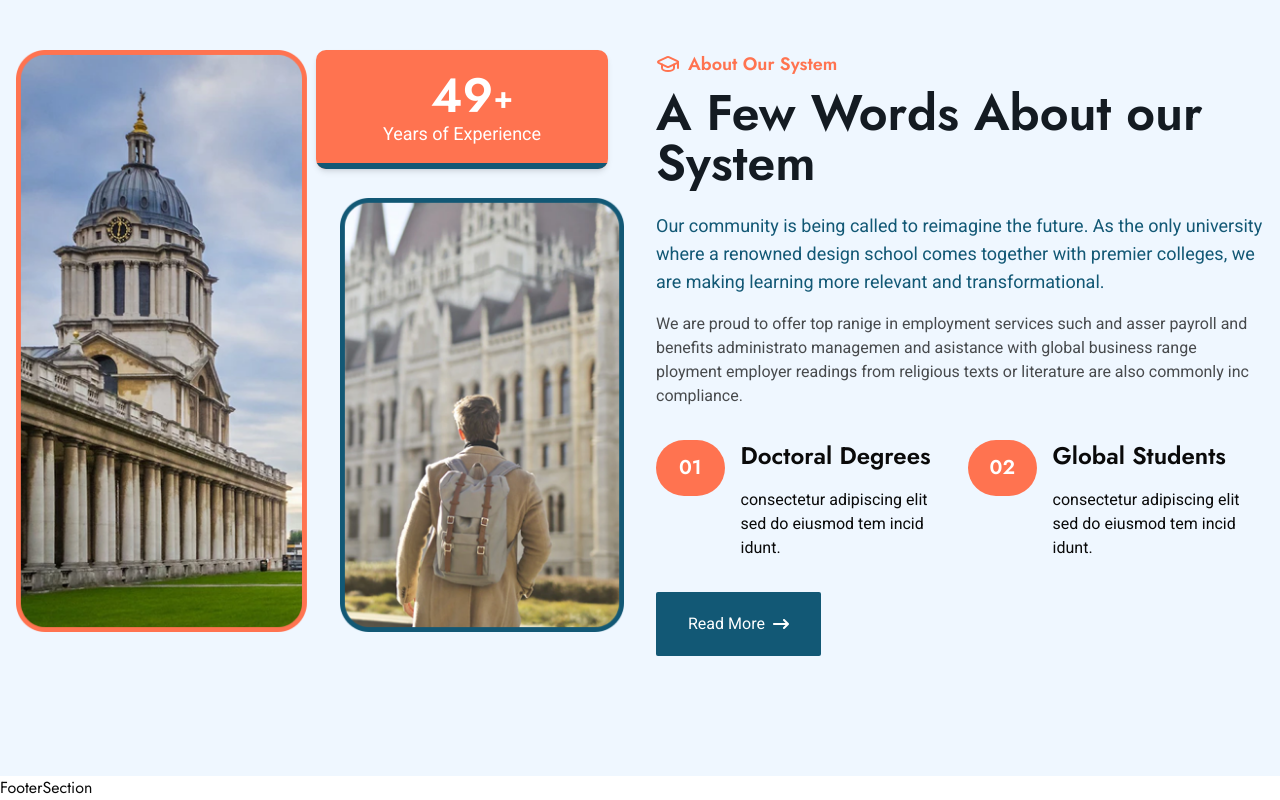
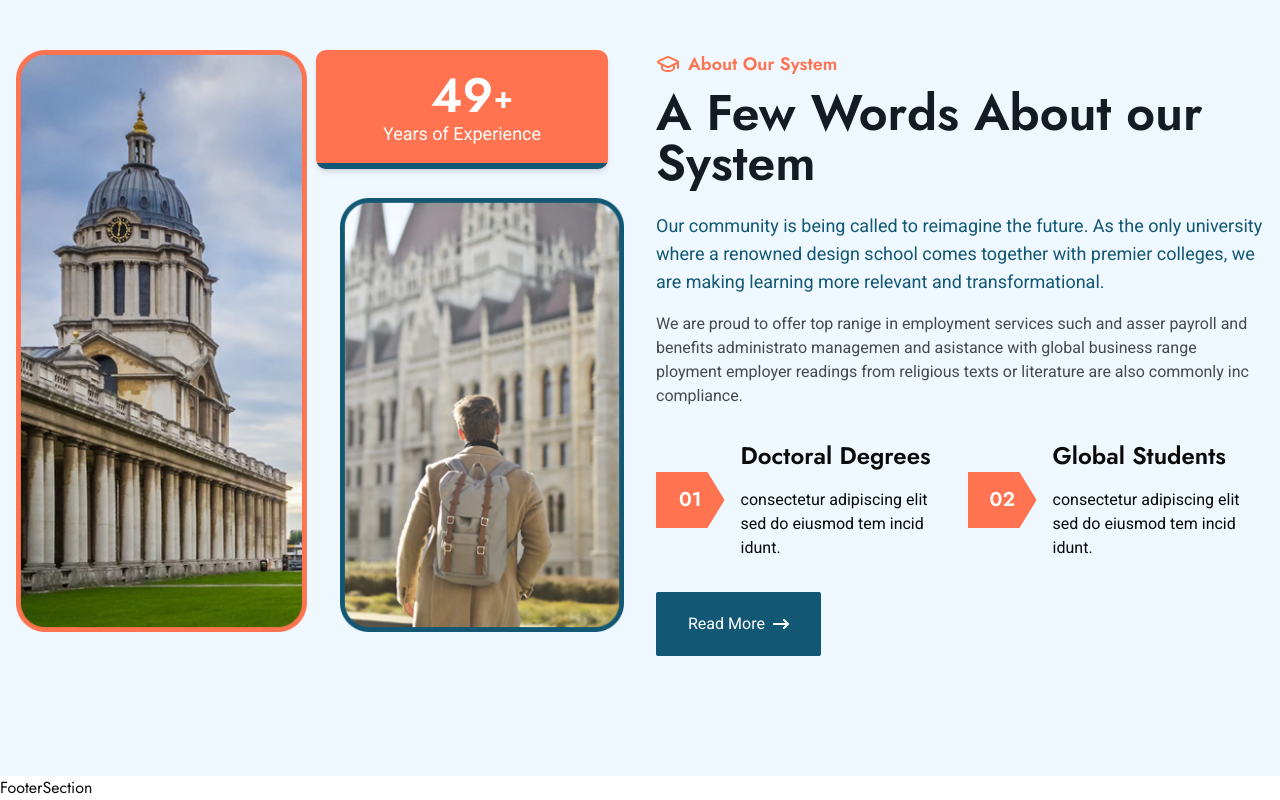
Before and after one commit to alamincoders/campus-connect, a React (Vite) app in the folder frontend/: page / in a window 1280 px wide. Shown: the part 1065-1865 px from the top of the page. Built offline with nearby package versions, Linux system fonts and the light colour scheme.

Commit message:
"Updated AboutSection component and added custom_clip class to globals.css"

```diff
--- a/frontend/src/components/screens/AboutSection.jsx
+++ b/frontend/src/components/screens/AboutSection.jsx
@@ -54,8 +54,8 @@ const AboutSection = () => {
             </div>
 
             <div className="hidden xl:grid grid-cols-1  xl:grid-cols-2 gap-4">
-              <div className="flex items-start gap-4">
-                <span className="text-white text-[20px] bg-primary_main rounded-full font-semibold w-24 h-14 flex items-center justify-center">
+              <div className="flex items-center gap-4">
+                <span className="text-white text-[20px] bg-primary_main font-semibold w-24 h-14 flex items-center justify-center custom_clip">
                   01
                 </span>
                 <div className="w-full max-w-[240px] ">
@@ -67,8 +67,8 @@ const AboutSection = () => {
                   </p>
                 </div>
               </div>{" "}
-              <div className="flex items-start gap-4">
-                <span className="text-white text-[20px] bg-primary_main rounded-full font-semibold w-24 h-14 flex items-center justify-center">
+              <div className="flex items-center gap-4">
+                <span className="text-white text-[20px] bg-primary_main font-semibold w-24 h-14 flex items-center justify-center custom_clip">
                   02
                 </span>
                 <div className="w-full max-w-[240px] ">
--- a/frontend/src/styles/globals.css
+++ b/frontend/src/styles/globals.css
@@ -115,3 +115,7 @@
   position: absolute;
   width: 100%;
 }
+
+.custom_clip {
+  clip-path: polygon(0% 0%, 75% 0%, 100% 50%, 75% 100%, 0% 100%);
+}
```
